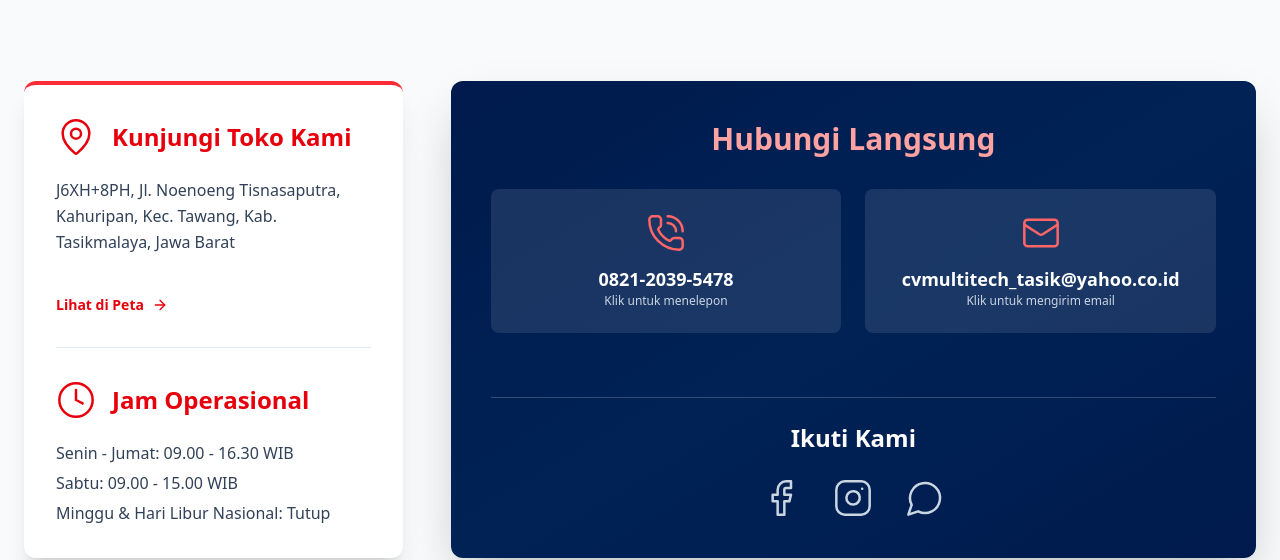
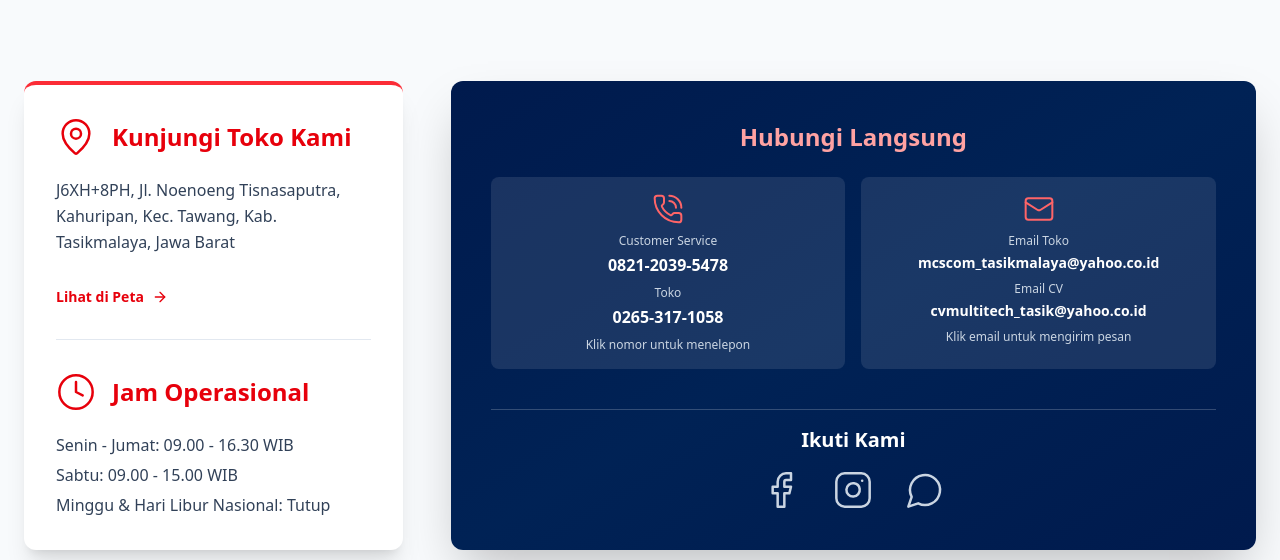
Before and after one commit to feb027/multitech-website-tasik, a Next.js app: page /kontak in a window 1280 px wide. Shown: the part 683-1243 px from the top of the page. Built offline with nearby package versions, Linux system fonts and the light colour scheme; no server answers.

Commit message:
feat: adds new images to the gallery; adds contacts option

```diff
--- a/src/app/kontak/page.tsx
+++ b/src/app/kontak/page.tsx
@@ -17,8 +17,26 @@ export const metadata: Metadata = {
 const companyContactInfo: ContactInfoData = {
   address:
     'J6XH+8PH, Jl. Noenoeng Tisnasaputra, Kahuripan, Kec. Tawang, Kab. Tasikmalaya, Jawa Barat',
-  phone: '0821-2039-5478',
-  email: 'cvmultitech_tasik@yahoo.co.id',
+  phones: [
+    {
+      label: 'Customer Service',
+      number: '0821-2039-5478'
+    },
+    {
+      label: 'Toko',
+      number: '0265-317-1058'
+    }
+  ],
+  emails: [
+    {
+      label: 'Email Toko',
+      address: 'mcscom_tasikmalaya@yahoo.co.id '
+    },
+    {
+      label: 'Email CV',
+      address: 'cvmultitech_tasik@yahoo.co.id'
+    }
+  ],
   operationalHours:
     'Senin - Jumat: 09.00 - 16.30 WIB\nSabtu: 09.00 - 15.00 WIB\nMinggu & Hari Libur Nasional: Tutup',
   socialMedia: [
--- a/src/components/layout/Footer.tsx
+++ b/src/components/layout/Footer.tsx
@@ -138,10 +138,10 @@ const Footer: React.FC = () => {
             </p>
             <p className='mb-4 text-sm'>
               <a
-                href='mailto:cvmultitech_tasik@yahoo.co.id'
+                href='mailto:mcscom_tasikmalaya@yahoo.co.id'
                 className='transition-colors hover:text-red-400'
               >
-                cvmultitech_tasik@yahoo.co.id
+                mcscom_tasikmalaya@yahoo.co.id
               </a>
             </p>
             <div className='mt-5 flex space-x-4'>
--- a/src/components/sections/contact/ContactInfoSection.tsx
+++ b/src/components/sections/contact/ContactInfoSection.tsx
@@ -16,8 +16,14 @@ export interface SocialLinkServer {
 }
 export interface ContactInfoData {
   address: string;
-  phone: string;
-  email: string;
+  phones: {
+    label: string;
+    number: string;
+  }[];
+  emails: {
+    label: string;
+    address: string;
+  }[];
   operationalHours: string;
   socialMedia: SocialLinkServer[];
 }
@@ -67,8 +73,7 @@ const ContactInfoSection: React.FC<ContactInfoSectionProps> = ({ info }) => {
               <MapPin className='w-10 h-10 mr-4' strokeWidth={1.5}/>
               <h3 className='text-2xl font-bold font-heading'>Kunjungi Toko Kami</h3>
             </div>
-            <p className='text-slate-700 leading-relaxed mb-4 whitespace-pre-line'>{info.address}</p>
-            <a
+            <p className='text-slate-700 leading-relaxed mb-4 whitespace-pre-line'>{info.address}</p>            <a
               href={`https://www.google.com/maps/search/?api=1&query=${encodeURIComponent(info.address)}`}
               target="_blank"
               rel="noopener noreferrer"
@@ -97,27 +102,49 @@ const ContactInfoSection: React.FC<ContactInfoSectionProps> = ({ info }) => {
             viewport={{ once: true, amount: 0.2 }}
             transition={{ duration: 0.8, delay: 0.3, ease: [0.25, 1, 0.5, 1] }}
             className='lg:col-span-2 bg-gradient-to-br from-[#001A4D] via-[#002255] to-[#001A4D] p-8 md:p-10 rounded-xl shadow-2xl text-white flex flex-col'
-          >
-            <h3 className='text-3xl font-bold font-heading mb-8 text-center text-red-300'>Hubungi Langsung</h3>
-
-            <div className="grid grid-cols-1 sm:grid-cols-2 gap-6 mb-10">
+          >            <h3 className='text-2xl font-bold font-heading mb-6 text-center text-red-300'>Hubungi Langsung</h3>
+              <div className="grid grid-cols-1 sm:grid-cols-2 gap-4 mb-6">
               {/* Kontak Telepon */}
-              <a href={`tel:${info.phone.replace(/\s|-/g, '')}`} className="group block p-6 rounded-lg bg-white/10 hover:bg-white/20 transition-all duration-300 text-center transform hover:scale-105">
-                <PhoneCall className="w-10 h-10 text-red-400 mb-3 mx-auto transition-transform duration-300 group-hover:scale-110" strokeWidth={1.5} />
-                <p className="font-semibold text-lg">{info.phone}</p>
-                <p className="text-xs text-slate-300">Klik untuk menelepon</p>
-              </a>
+              <div className="p-4 rounded-lg bg-white/10 hover:bg-white/20 transition-all duration-300 text-center transform hover:scale-105">
+                <PhoneCall className="w-8 h-8 text-red-400 mb-2 mx-auto" strokeWidth={1.5} />
+                <div className="space-y-2">
+                  {info.phones.map((phone, index) => (
+                    <div key={index}>
+                      <p className="text-xs text-slate-300 mb-1">{phone.label}</p>
+                      <a
+                        href={`tel:${phone.number.replace(/\s|-/g, '')}`}
+                        className="font-semibold text-base hover:text-red-300 transition-colors duration-200 block"
+                      >
+                        {phone.number}
+                      </a>
+                    </div>
+                  ))}
+                </div>
+                <p className="text-xs text-slate-300 mt-2">Klik nomor untuk menelepon</p>
+              </div>
               {/* Kontak Email */}
-              <a href={`mailto:${info.email}`} className="group block p-6 rounded-lg bg-white/10 hover:bg-white/20 transition-all duration-300 text-center transform hover:scale-105">
-                <Mail className="w-10 h-10 text-red-400 mb-3 mx-auto transition-transform duration-300 group-hover:scale-110" strokeWidth={1.5} />
-                <p className="font-semibold text-lg break-all">{info.email}</p>
-                <p className="text-xs text-slate-300">Klik untuk mengirim email</p>
-              </a>
+              <div className="p-4 rounded-lg bg-white/10 hover:bg-white/20 transition-all duration-300 text-center transform hover:scale-105">
+                <Mail className="w-8 h-8 text-red-400 mb-2 mx-auto" strokeWidth={1.5} />
+                <div className="space-y-2">
+                  {info.emails.map((email, index) => (
+                    <div key={index}>
+                      <p className="text-xs text-slate-300 mb-1">{email.label}</p>
+                      <a
+                        href={`mailto:${email.address}`}
+                        className="font-semibold text-sm break-all hover:text-red-300 transition-colors duration-200 block"
+                      >
+                        {email.address}
+                      </a>
+                    </div>
+                  ))}
+                </div>
+                <p className="text-xs text-slate-300 mt-2">Klik email untuk mengirim pesan</p>
+              </div>
             </div>
 
-            <hr className="my-6 border-white/20" />
+            <hr className="my-4 border-white/20" />
 
-            <h4 className='text-2xl font-bold font-heading mb-6 text-center'>Ikuti Kami</h4>
+            <h4 className='text-xl font-bold font-heading mb-4 text-center'>Ikuti Kami</h4>
             <ul className='flex justify-center items-center space-x-6 md:space-x-8'>
               {info.socialMedia.map((social) => {
                 const IconComponent = iconComponents[social.iconName] || iconComponents.Default;
--- a/src/data/gallery.json
+++ b/src/data/gallery.json
@@ -8,33 +8,48 @@
   },
   {
     "id": "gal-002",
+    "src": "/images/gallery/alat.jpg",
+    "alt": "Alat alat yang dipakai di Multitech Tasikmalaya",
+    "title": "Alat",
+    "category": "Alat"
+  },
+  {
+    "id": "gal-003",
+    "src": "/images/gallery/tempat-service.jpg",
+    "alt": "Tempat Service Multitech Tasikmalaya",
+    "title": "Tempat Service",
+    "category": "Service"
+  },
+  {
+    "id": "gal-004",
     "src": "/images/gallery/laptop.png",
     "alt": "Kumpulan Laptop",
     "title": "Kumpulan laptop yang dijual",
     "category": "Produk"
   },
+
   {
-    "id": "gal-003",
+    "id": "gal-005",
     "src": "/images/gallery/toko-depan.png",
       "title": "Wajah Multitech",
     "category": "Toko"
   },
   {
-    "id": "gal-004",
+    "id": "gal-006",
     "src": "/images/gallery/toko-depan2.png",
     "alt": "Toko Depan Multitech Tasikmalaya 2",
     "title": "Wajah Multitech",
     "category": "Toko"
   },
   {
-    "id": "gal-005",
+    "id": "gal-007",
     "src": "/images/gallery/toko-depan3.png",
     "alt": "Toko Depan Multitech Tasikmalaya 3",
     "title": "Wajah Multitech",
     "category": "Toko"
   },
   {
-    "id": "gal-006",
+    "id": "gal-008",
     "src": "/images/gallery/toko-depan4.png",
     "alt": "Toko Depan Multitech Tasikmalaya 4",
     "title": "Wajah Multitech",
```
Also changed, not shown: public/images/gallery/alat.jpg (added), public/images/gallery/tempat-service.jpg (added).
